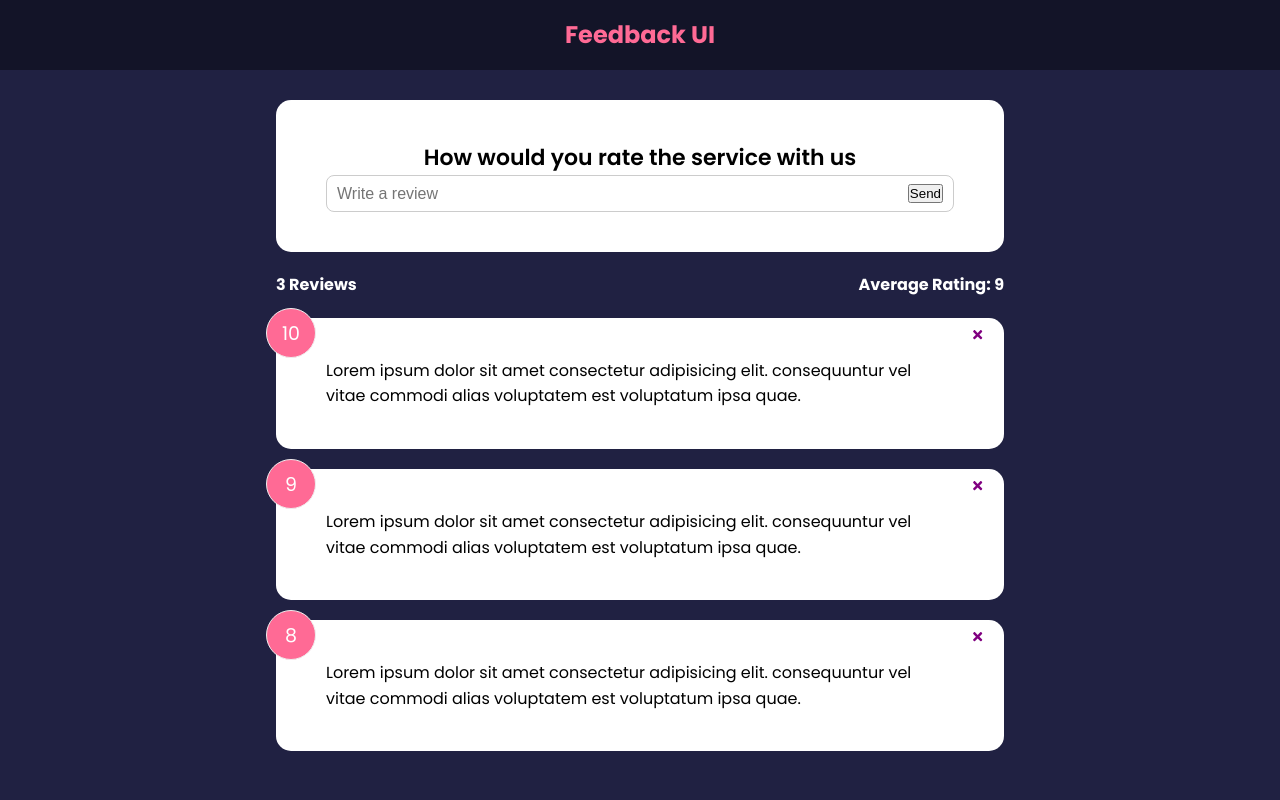
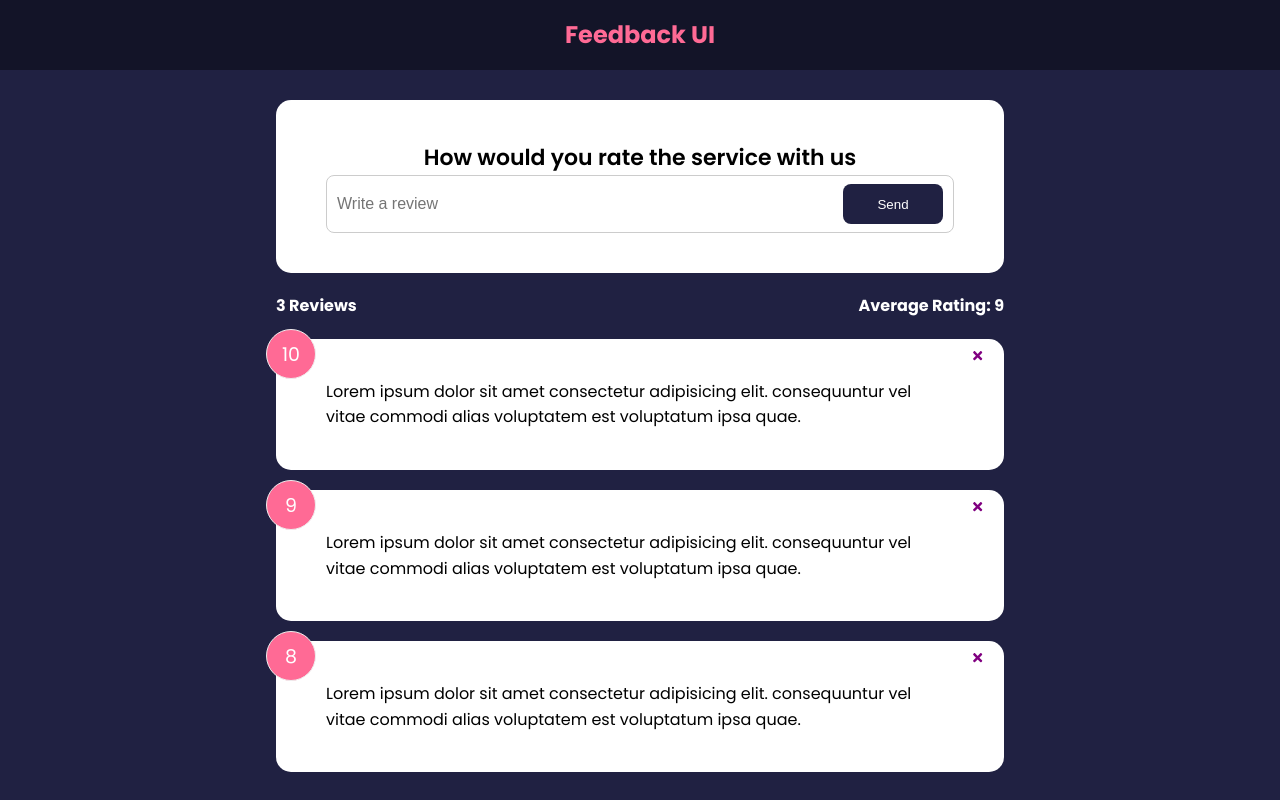
Before and after one commit to maxitest5/course_react_feedback-app, a React (Create React App) app: page / in a window 1280 px wide. Built offline with nearby package versions, Linux system fonts and the light colour scheme.

Commit message:
Add Button components

```diff
--- a/src/components/FeedbackForm.jsx
+++ b/src/components/FeedbackForm.jsx
@@ -1,5 +1,6 @@
 import { useState } from 'react'
 import Card from './shared/Card'
+import Button from './shared/Button'
 
 function FeedbackForm() {
   const [text, setText] = useState('')
@@ -14,7 +15,7 @@
         <h2>How would you rate the service with us</h2>
         <div className="input-group">
           <input onChange={handleTextChanged} value={text} type="text" placeholder='Write a review' />
-          <button type="submit">Send</button>
+          <Button type="submit">Send</Button>
         </div>
       </form>
     </Card>
--- /dev/null
+++ b/src/components/shared/Button.jsx
@@ -0,0 +1,24 @@
+import PropTypes from 'prop-types'
+
+function Button({ children, version, type, isDisabled }) {
+  return (
+    <button type={type} disabled={isDisabled} className={`btn btn-${version}`}>
+      {children}
+    </button>
+  )
+}
+
+Button.defaultProps = {
+  version: 'primary',
+  type: 'button',
+  isDisabled: false
+}
+
+Button.propTypes = {
+  children: PropTypes.node.isRequired,
+  verion: PropTypes.string,
+  type: PropTypes.string,
+  isDisabled: PropTypes.bool,
+}
+
+export default Button
```
